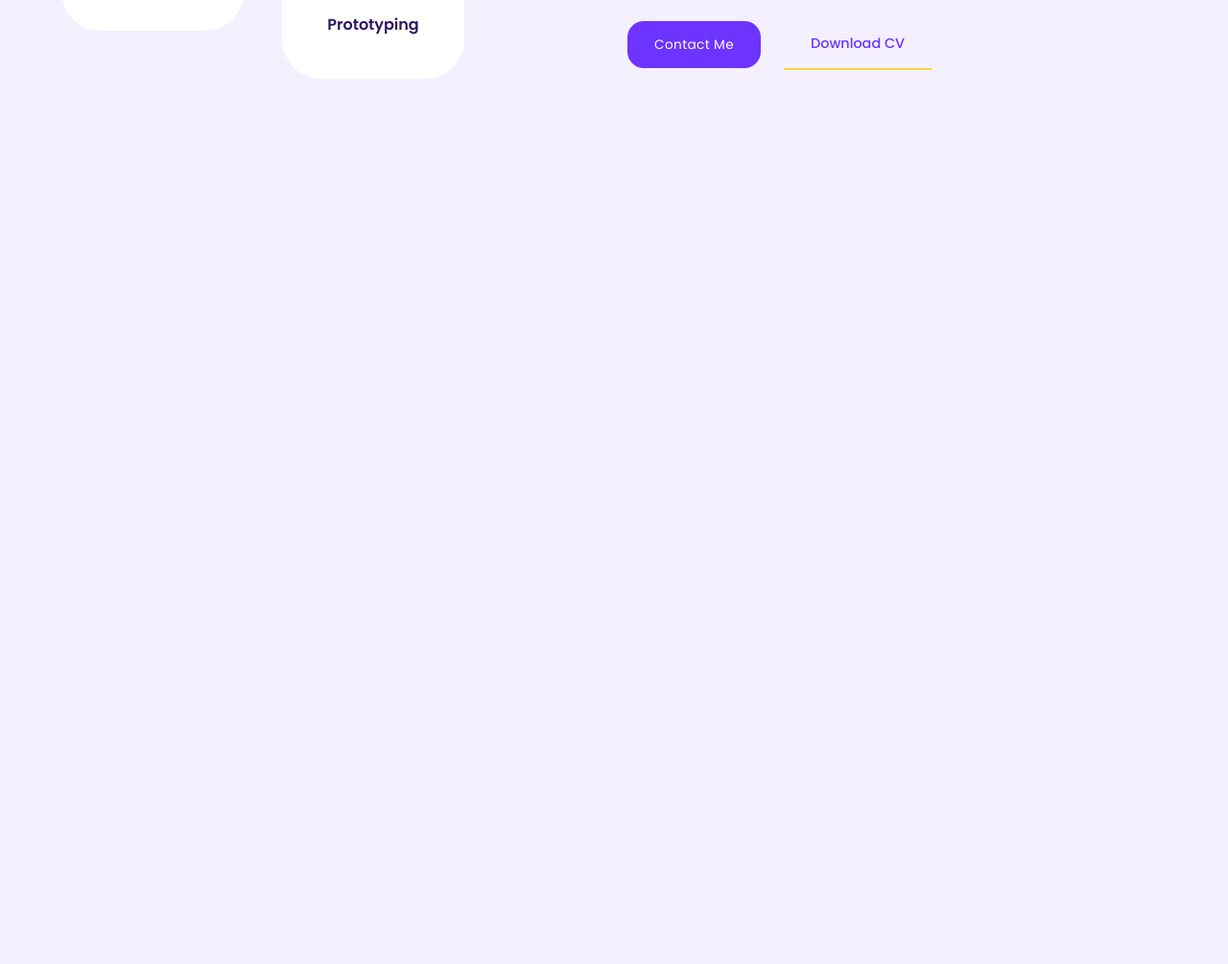
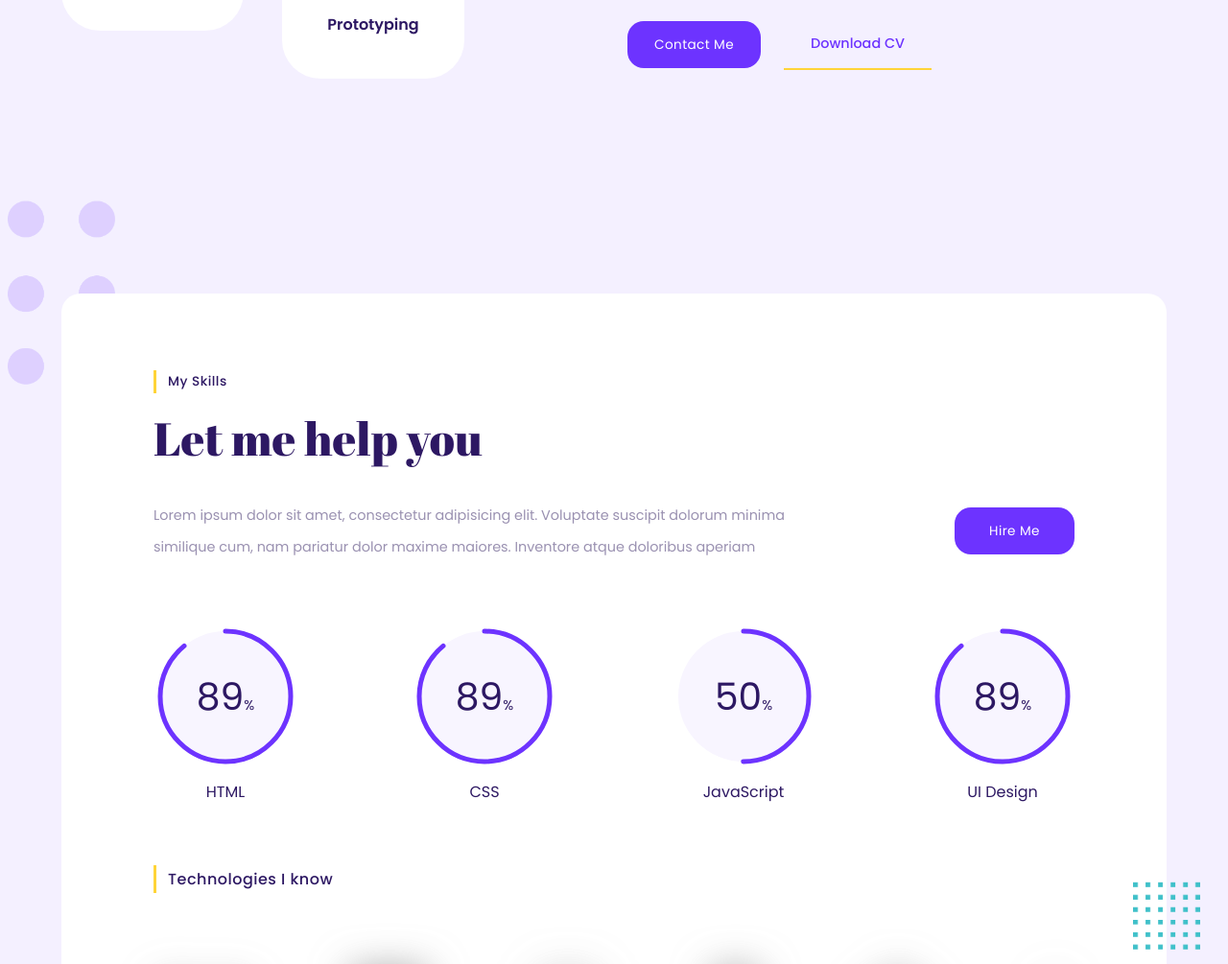
Before and after one commit to Tanmay-Kadam-1/Portfolio, a plain HTML site: page index.html in a window 1280 px wide. Shown: the part 1350-2355 px from the top of the page at 96% size. Before the commit the page ends 1544 px from the top, so only its background shows below. Drawn offline with nearby package versions, Linux system fonts and the light colour scheme.

Commit message:
Completed Skills Section

```diff
--- a/css/style.css
+++ b/css/style.css
@@ -135,6 +135,8 @@ ul {
 	letter-spacing: 0.4px;
 	text-transform: capitalize;
 	transition: 0.3s;
+	min-width: 125px;
+	text-align: center;
 }
 
 .btn:hover {
@@ -468,6 +470,120 @@ header.scrolled .logo {
 }
 
 /* --------------- Skills Section Styling --------------- */
+.skills {
+	overflow: hidden;
+}
+
+.skills-box {
+	background-color: var(--bg-color-2);
+	padding: 5rem 6rem;
+	border-radius: 20px;
+	width: 100%;
+	position: relative;
+}
+
+.box-desc {
+	display: grid;
+	grid-template-columns: 1fr auto;
+	align-items: center;
+	column-gap: 2rem;
+}
+
+.skills-wrap {
+	display: grid;
+	grid-template-columns: repeat(4, 150px);
+	margin-top: 2rem;
+	justify-content: space-between;
+}
+
+.skill {
+	display: flex;
+	flex-direction: column;
+	align-items: center;
+	justify-content: center;
+}
+
+.sk-progress {
+	width: 150px;
+	height: 150px;
+	position: relative;
+}
+
+.sk-progress svg {
+	position: absolute;
+	width: 100%;
+	height: 100%;
+	top: 50%;
+	left: 50%;
+	transform: translate(-50%, -50%) rotate(-90deg);
+}
+
+.sk-progress svg circle {
+	fill: var(--bg-color-3);
+	stroke-width: 5px;
+	stroke: var(--main-color-1);
+	stroke-dasharray: 427;
+	stroke-dashoffset: 427;
+	stroke-linecap: round;
+}
+
+.counter {
+	position: absolute;
+	top: 50%;
+	left: 50%;
+	transform: translate(-50%, -50%);
+	z-index: 1;
+	color: var(--heading-color);
+	font-weight: 400;
+	font-size: 0.9rem;
+}
+
+.counter span {
+	font-size: 2.45rem;
+}
+
+.sk-title {
+	color: var(--heading-color);
+	margin-top: 0.75rem;
+	font-weight: 400;
+	font-size: 1rem;
+}
+
+@keyframes progress {
+	to {
+		stroke-dashoffset: var(--target);
+	}
+}
+
+.skills .dots {
+	position: absolute;
+	left: 0;
+	top: 0;
+	transform: translate(-50%, -50%);
+	z-index: -1;
+}
+
+.skills .square {
+	position: absolute;
+	left: 100%;
+	top: 75%;
+	transform: translate(-50%, -50%);
+}
+
+.skills-images {
+	margin-top: 5rem;
+	display: flex;
+	flex-wrap: wrap;
+	/* grid-template-columns: repeat(4, 150px); */
+	justify-content: space-between;
+	gap: 2rem 2rem;
+}
+
+.skills-img {
+	/* width: 100px; */
+	height: 80px;
+	filter: drop-shadow(0px 0px 20px rgba(128, 128, 128, 0.717));
+}
 
 /* --------------- Sevices Section Styling --------------- */
 
--- a/index.html
+++ b/index.html
@@ -258,6 +258,90 @@
 			</section>
 
 			<!-- --------- Skills Section --------- -->
+			<section class="skills section">
+				<div class="container">
+					<div class="skills-box">
+						<div class="box-heading">
+							<h3 class="sub-heading">My Skills</h3>
+							<h1 class="heading">Let me help you</h1>
+							<div class="box-desc">
+								<p class="text">
+									Lorem ipsum dolor sit amet, consectetur adipisicing elit.
+									Voluptate suscipit dolorum minima similique cum, nam pariatur
+									dolor maxime maiores. Inventore atque doloribus aperiam
+								</p>
+								<a href="#" class="btn">Hire Me</a>
+							</div>
+						</div>
+						<div class="skills-wrap">
+							<!-- Skill-1 -->
+							<div class="skill">
+								<div class="sk-progress">
+									<svg>
+										<circle cx="75" cy="75" r="68" />
+									</svg>
+									<h2 class="counter"><span data-target="89">0</span>%</h2>
+								</div>
+								<div class="sk-title">HTML</div>
+							</div>
+
+							<!-- Skill-2 -->
+							<div class="skill">
+								<div class="sk-progress">
+									<svg>
+										<circle cx="75" cy="75" r="68" />
+									</svg>
+									<h2 class="counter"><span data-target="89">0</span>%</h2>
+								</div>
+								<div class="sk-title">CSS</div>
+							</div>
+
+							<!-- Skill-3 -->
+							<div class="skill">
+								<div class="sk-progress">
+									<svg>
+										<circle cx="75" cy="75" r="68" />
+									</svg>
+									<h2 class="counter"><span data-target="50">0</span>%</h2>
+								</div>
+								<div class="sk-title">JavaScript</div>
+							</div>
+
+							<!-- Skill-4 -->
+							<div class="skill">
+								<div class="sk-progress">
+									<svg>
+										<circle cx="75" cy="75" r="68" />
+									</svg>
+									<h2 class="counter"><span data-target="89">0</span>%</h2>
+								</div>
+								<div class="sk-title">UI Design</div>
+							</div>
+						</div>
+						<img src="./assets/dots.png" class="shape dots" />
+						<img src="./assets/square1.png" class="shape square" />
+
+						<!-- Skills  -->
+						<h3 class="sub-heading" style="margin-top: 4rem; font-size: 1rem">
+							Technologies I know
+						</h3>
+						<div class="skills-images">
+							<img
+								class="skills-img"
+								src="./assets/skills/html_css.png"
+								alt=""
+							/>
+							<img class="skills-img" src="./assets/skills/js.png" alt="" />
+							<img class="skills-img" src="./assets/skills/react.png" alt="" />
+							<img class="skills-img" src="./assets/skills/figma.svg" alt="" />
+							<img class="skills-img" src="./assets/skills/git.png" alt="" />
+							<img class="skills-img" src="./assets/skills/java.png" alt="" />
+						</div>
+					</div>
+				</div>
+			</section>
+
+			<section style="height: 1000px"></section>
 
 			<!-- --------- Services Section --------- -->
 
--- a/js/app.js
+++ b/js/app.js
@@ -1,10 +1,17 @@
 /* --------------- Grab elements from DOM --------------- */
 const header = document.querySelector("header");
+
+const first_skill = document.querySelector(".skill:first-child");
+const sk_counter = document.querySelectorAll(".counter span");
+const progress_bar = document.querySelectorAll(".skills svg circle");
+
+window.addEventListener("scroll", () => {
+	if (!skillsPlayed) skillsCounter();
+});
 
 /* --------------- Sticky Navbar --------------- */
 function stickyNavbar() {
 	header.classList.toggle("scrolled", window.pageYOffset > 0);
-	console.log(window.pageYOffset);
 }
 
 stickyNavbar();
@@ -22,6 +29,49 @@ sr.reveal(".showcase-image", { origin: "top", delay: 700 });
 
 /* --------------- Skills Progress Bar Animation --------------- */
 
+function hasReached(el) {
+	let topPosition = el.getBoundingClientRect().top;
+
+	if (window.innerHeight >= topPosition + el.offsetHeight) {
+		return true;
+	} else {
+		return false;
+	}
+}
+
+function updateCount(num, maxNum) {
+	let currentNum = +num.innerText;
+
+	if (currentNum < maxNum) {
+		num.innerText = currentNum + 1;
+		setTimeout(() => {
+			updateCount(num, maxNum);
+		}, 12);
+	}
+}
+
+let skillsPlayed = false;
+
+function skillsCounter() {
+	if (!hasReached(first_skill)) return;
+
+	skillsPlayed = true;
+
+	sk_counter.forEach((counter, i) => {
+		let target = +counter.dataset.target;
+		let strokeValue = 427 - 427 * (target / 100);
+		progress_bar[i].style.setProperty("--target", strokeValue);
+
+		setTimeout(() => {
+			updateCount(counter, target);
+		}, 400);
+	});
+
+	progress_bar.forEach(
+		(p) => (p.style.animation = "progress 2s ease-in-out forwards")
+	);
+}
+
 /* --------------- Services Counter Animation --------------- */
 
 /* --------------- Portfolio Filter Animation --------------- */
```
Also changed, not shown: assets/skills/figma.svg (added), assets/skills/git.png (added), assets/skills/html_css.png (added), assets/skills/java.png (added), assets/skills/js.png (added), assets/skills/react.png (added), 2 other files.
